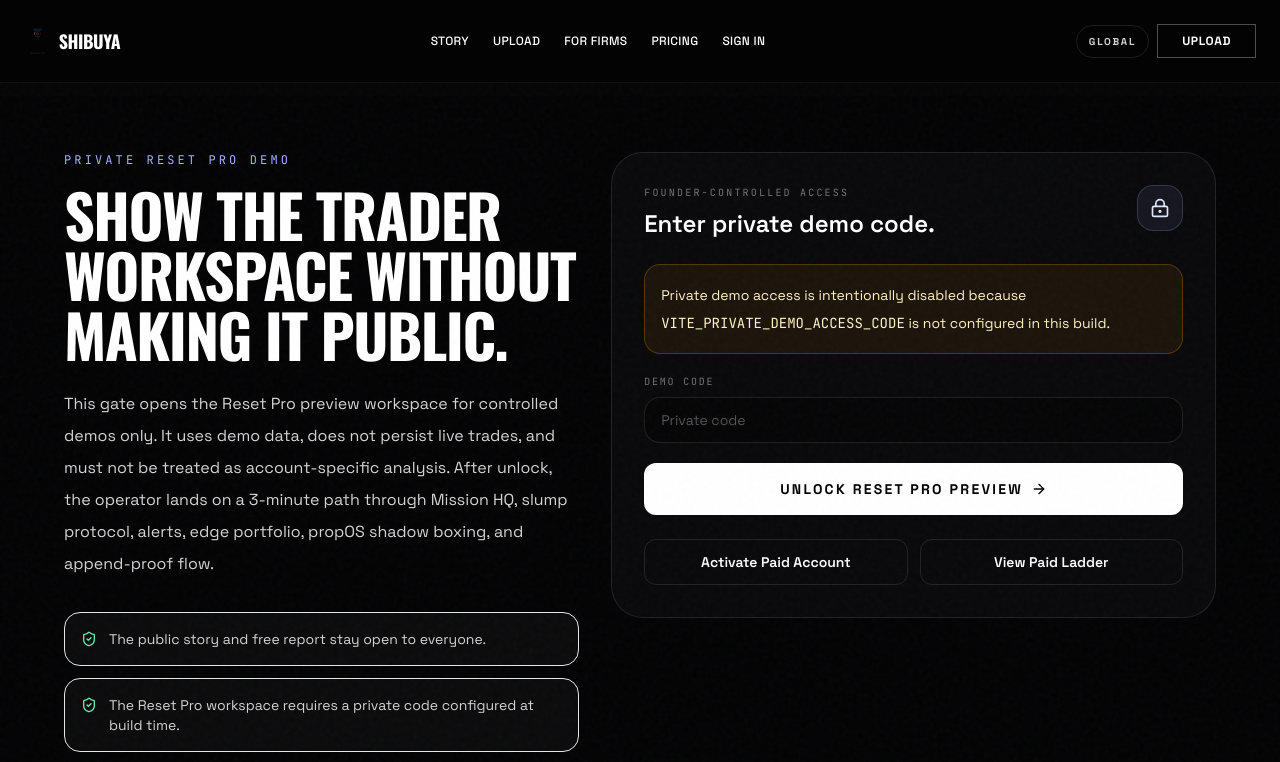
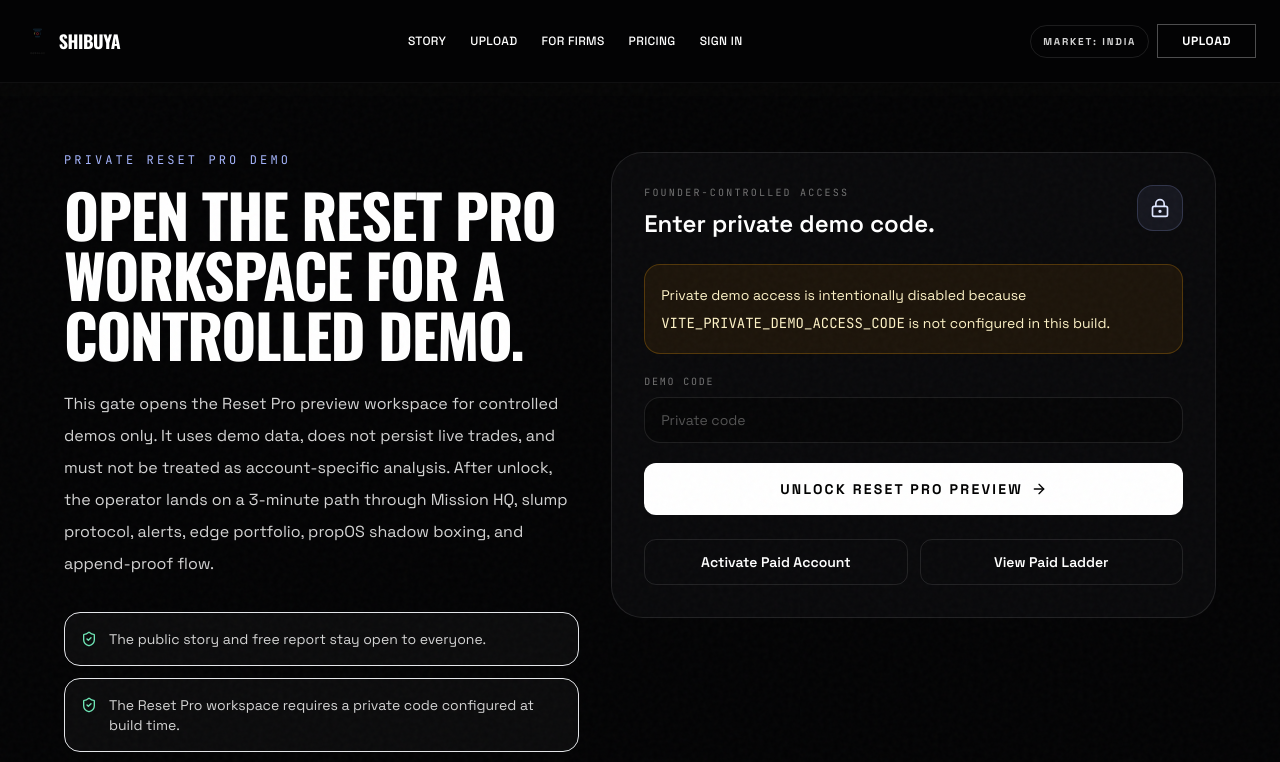
Before and after one commit to juninhogaucho/shibuya-analytics, a React (Vite) app: page /private-demo in a window 1280 px wide. Shown: the top 762 px of the page. Built offline with nearby package versions, Linux system fonts and the light colour scheme; no server answers.

Commit message:
Preserve private demo market handoff

```diff
--- a/scripts/shibuya_demo_readiness_gate.mjs
+++ b/scripts/shibuya_demo_readiness_gate.mjs
@@ -45,7 +45,7 @@
   {
     label: 'private demo gate',
     file: 'src/pages/marketing/PrivateDemoPage.tsx',
-    markers: ['Report handoff packet', 'Locked insight intent', 'Handoff evidence boundary', 'Story handoff:', 'Unlock Reset Pro Preview'],
+    markers: ['Public-to-private handoff', 'Locked insight intent', 'Evidence boundary', 'Story handoff:', 'Unlock Reset Pro Preview'],
   },
   {
     label: 'checkout evidence boundary',
--- a/src/components/landing/Navbar.tsx
+++ b/src/components/landing/Navbar.tsx
@@ -91,9 +91,10 @@
           <button
             type="button"
             onClick={switchMarket}
+            aria-label={`Switch to ${market === 'india' ? 'global' : 'India'} market`}
             className="hidden rounded-full border border-white/10 px-3 py-2 text-[10px] font-bold uppercase tracking-[0.18em] text-neutral-300 transition-all hover:border-white/20 hover:text-white md:inline-flex"
           >
-            {market === 'india' ? 'Global' : 'India'}
+            {market === 'india' ? 'Market: India' : 'Market: Global'}
           </button>
           <motion.button
             whileHover={{ scale: 1.05, backgroundColor: '#ffffff', color: '#000000' }}
--- a/src/pages/marketing/PrivateDemoPage.tsx
+++ b/src/pages/marketing/PrivateDemoPage.tsx
@@ -77,7 +77,7 @@
       lockedSectionId: lockedSection ? toReportSectionSlug(lockedSection.title) : handoffSectionId,
       lockedSectionTitle: lockedSection?.title,
     })
-    navigate('/dashboard', { replace: true })
+    navigate(addMarketToPath('/dashboard', market), { replace: true })
   }
 
   return (
@@ -88,7 +88,7 @@
             Private Reset Pro Demo
           </p>
           <h1 className="font-display text-4xl font-black uppercase leading-tight tracking-tight md:text-6xl">
-            Show the trader workspace without making it public.
+            Open the Reset Pro workspace for a controlled demo.
           </h1>
           <p className="mt-6 max-w-2xl text-base leading-8 text-neutral-300">
             This gate opens the Reset Pro preview workspace for controlled demos only. It uses demo data,
@@ -101,6 +101,7 @@
             {[
               'The public story and free report stay open to everyone.',
               'The Reset Pro workspace requires a private code configured at build time.',
+              `The demo opens in the ${market} market context and carries the public handoff forward.`,
               'The dashboard opens a founder talk track before the normal workspace cards.',
               'The preview-only boundary stays visible after unlock.',
             ].map((item) => (
@@ -133,10 +134,10 @@
 
           {hasReportHandoff ? (
             <div className="mb-5 rounded-2xl border border-indigo-300/20 bg-indigo-300/[0.08] p-4 text-sm leading-7 text-indigo-50/85">
-              <p className="font-mono text-[10px] uppercase tracking-[0.2em] text-indigo-200">Report handoff packet</p>
+              <p className="font-mono text-[10px] uppercase tracking-[0.2em] text-indigo-200">Public-to-private handoff</p>
               <p className="mt-2">
                 This unlock will carry <span className="font-mono text-white">{handoffReportId ?? 'direct-report'}</span> into
-                the Reset Pro preview as a private demo origin. Demo archetype: <span className="text-white">{handoffArchetype.name}</span>.
+                the Reset Pro preview as demo routing context. Demo archetype: <span className="text-white">{handoffArchetype.name}</span>.
                 Dominant axis: <span className="text-white">{handoffAxis.label}</span>.
               </p>
               {handoffSectionId ? (
@@ -154,7 +155,7 @@
               ) : null}
               <div className="mt-4 rounded-2xl border border-white/10 bg-black/20 p-4">
                 <p className="font-mono text-[10px] uppercase tracking-[0.18em] text-indigo-200">
-                  Handoff evidence boundary
+                  Evidence boundary
                 </p>
                 <h3 className="mt-2 text-base font-semibold text-white">
                   {reportSession?.evidenceLabel ?? 'Direct-link fallback only'}
```
Also changed, not shown: 2 other files (tests, documents, lock files or other folders).
